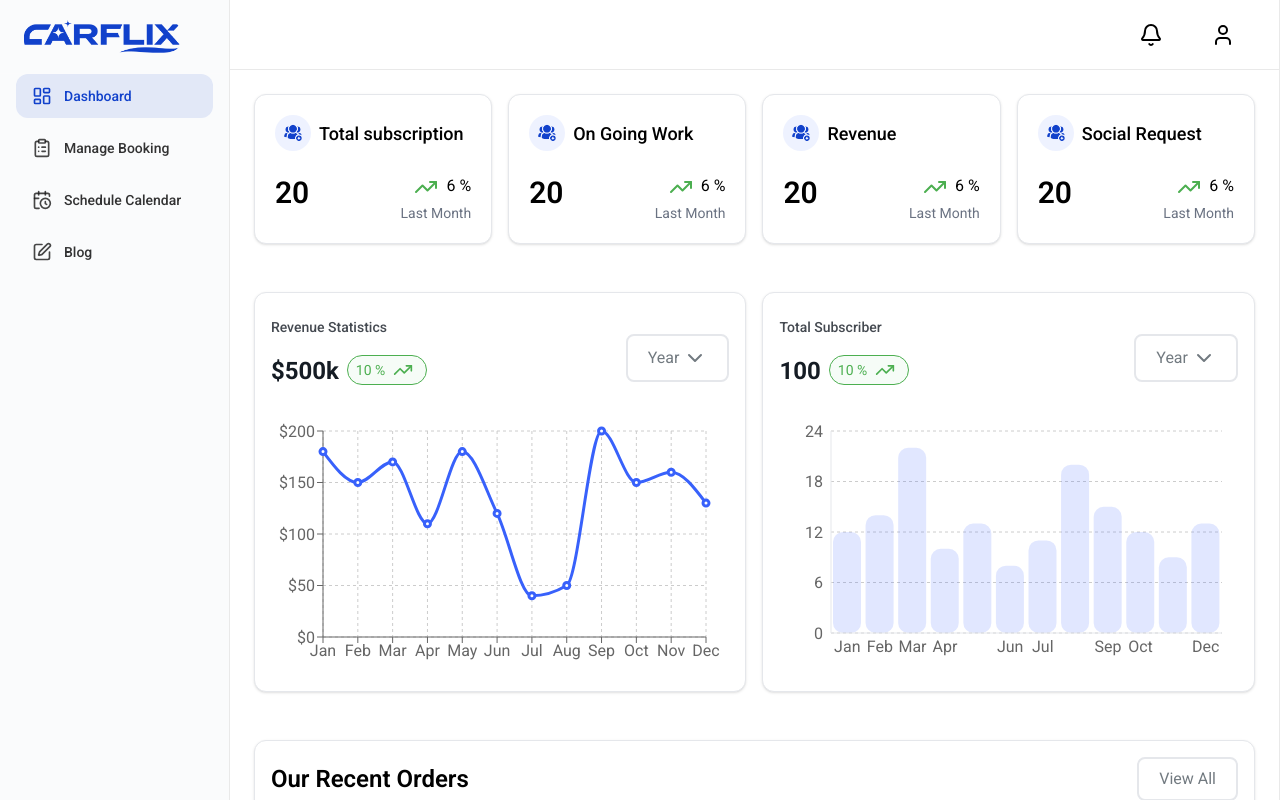
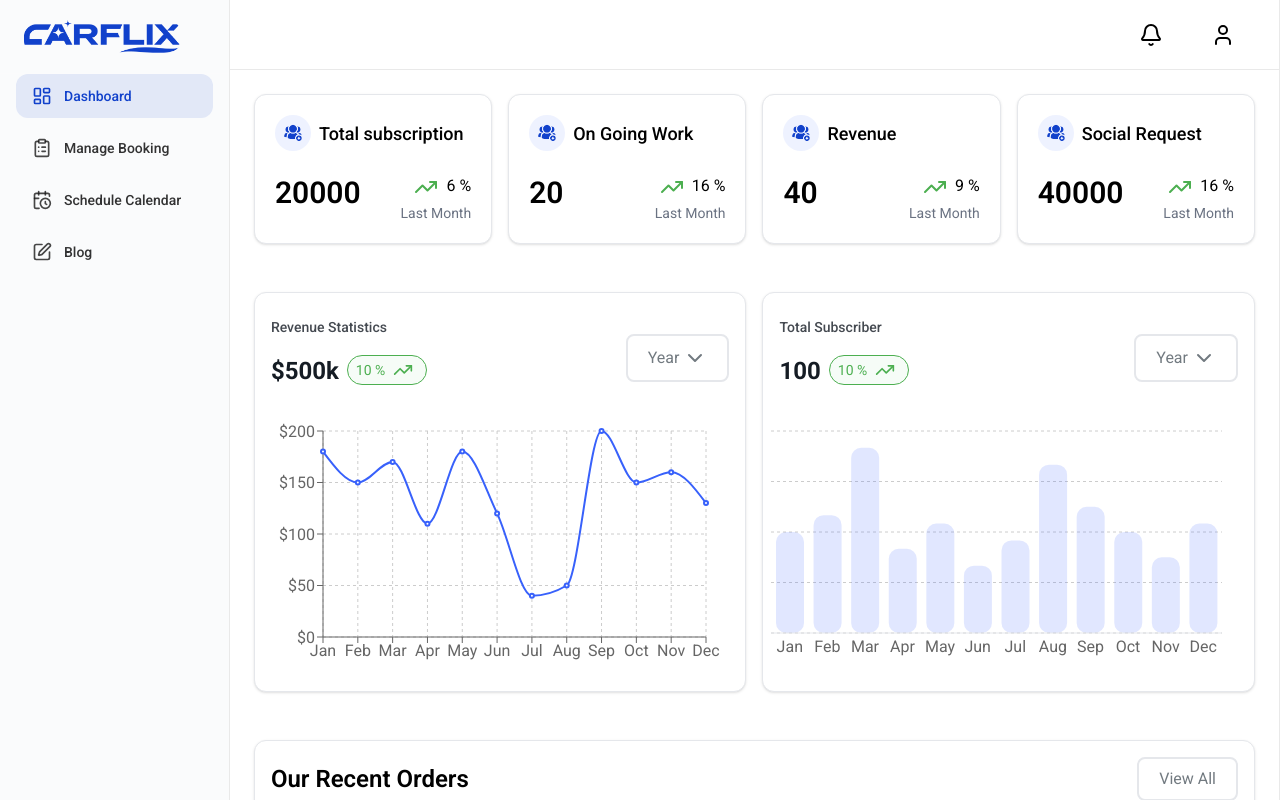
Before and after one commit to SopnilSwapon/car-flix-repo, a Next.js app: page /dashboard in a window 1280 px wide. Shown: the top 800 px of the page. Built offline with nearby package versions, Linux system fonts and the light colour scheme.

Commit message:
finish the dashboard page

```diff
--- a/app/Components/dashboard/RevenueChart.tsx
+++ b/app/Components/dashboard/RevenueChart.tsx
@@ -1,4 +1,3 @@
-
 "use client";
 
 import {
@@ -48,7 +47,14 @@ function ActiveDot({
         rx={6}
         fill="url(#hoverGradient)"
       />
-      <circle cx={cx} cy={cy} r={r} fill="#fff" stroke="#3861FB" strokeWidth={2} />
+      <circle
+        cx={cx}
+        cy={cy}
+        r={r}
+        fill="#fff"
+        stroke="#3861FB"
+        strokeWidth={2}
+      />
     </g>
   );
 }
@@ -64,9 +70,7 @@ const CustomTooltip = ({ active, payload, label }: any) => {
           {label} {year}
         </p>
         <p>
-          <span className="text-blue-600 font-medium">
-            ${payload[0].value}
-          </span>{" "}
+          <span className="text-blue-600 font-medium">${payload[0].value}</span>{" "}
           <span className="text-gray-500">This Month</span>
         </p>
       </div>
@@ -96,19 +100,22 @@ export default function RevenueChart() {
   const CHART_BOTTOM = CHART_HEIGHT - MARGIN.bottom;
 
   return (
-    <div className="w-full">
+    <div className="w-full ">
       <ResponsiveContainer width="100%" height={CHART_HEIGHT}>
         <LineChart data={data} margin={MARGIN}>
           <CartesianGrid strokeDasharray="3 3" />
-          <XAxis dataKey="name" />
-          <YAxis tickFormatter={(v: number) => `$${v}`} />
+          <XAxis className="font-normal text-[10px]" dataKey="name" />
+          <YAxis
+            className="font-normal text-[10px]"
+            tickFormatter={(v: number) => `$${v}`}
+          />
           <Tooltip cursor={false} content={<CustomTooltip />} />
           <Line
             type="monotone"
             dataKey="uv"
             stroke="#3861FB"
-            strokeWidth={3}
-            dot={{ r: 3 }}
+            strokeWidth={2}
+            dot={{ r: 2 }}
             activeDot={<ActiveDot chartBottom={CHART_BOTTOM} stripWidth={26} />}
             isAnimationActive={false}
           />
--- a/app/Components/dashboard/StateCard.tsx
+++ b/app/Components/dashboard/StateCard.tsx
@@ -11,7 +11,13 @@ interface IStatCard {
   Icon: StaticImageData;
 }
 
-const StatCard: React.FC<IStatCard> = ({ title, value, period, Icon }) => {
+const StatCard: React.FC<IStatCard> = ({
+  title,
+  value,
+  period,
+  Icon,
+  percent,
+}) => {
   return (
     <div className="w-full rounded-xl border border-gray-200 bg-white p-5 shadow-sm flex flex-col justify-between">
       {/* Top Section */}
@@ -29,7 +35,7 @@ const StatCard: React.FC<IStatCard> = ({ title, value, period, Icon }) => {
         <div className="text-sm flex justify-start items-end flex-col w-full">
           <div className="flex gap-2 mb-1">
             <TrendingUp className="text-[#4CAF50]" />{" "}
-            <span className="text-[16px]">6 %</span>
+            <span className="text-[16px]">{percent} %</span>
           </div>
           {period && <p className="text-gray-500">{period}</p>}
         </div>
--- a/app/Components/dashboard/SubscriberStaticsChart.tsx
+++ b/app/Components/dashboard/SubscriberStaticsChart.tsx
@@ -4,7 +4,6 @@ import {
   BarChart,
   Bar,
   XAxis,
-  YAxis,
   CartesianGrid,
   Tooltip,
   ResponsiveContainer,
@@ -18,12 +17,12 @@ const data: Row[] = [
   { name: "Mar", value: 22, year: 2025 },
   { name: "Apr", value: 10, year: 2025 },
   { name: "May", value: 13, year: 2025 },
-  { name: "Jun", value: 8,  year: 2025 },
+  { name: "Jun", value: 8, year: 2025 },
   { name: "Jul", value: 11, year: 2025 },
   { name: "Aug", value: 20, year: 2025 }, // highlighted in your example
   { name: "Sep", value: 15, year: 2025 },
   { name: "Oct", value: 12, year: 2025 },
-  { name: "Nov", value: 9,  year: 2025 },
+  { name: "Nov", value: 9, year: 2025 },
   { name: "Dec", value: 13, year: 2025 },
 ];
 
@@ -38,7 +37,10 @@ const CustomTooltip = ({ active, payload, label }: any) => {
           {label} {row.year}
         </div>
         <div className="text-sm text-gray-500">
-          This Month : <span className="text-blue-600 font-medium">{row.value} Subscription</span>
+          This Month :{" "}
+          <span className="text-blue-600 font-medium">
+            {row.value} Subscription
+          </span>
         </div>
       </div>
     );
@@ -54,8 +56,8 @@ const ActiveBarShape = (props: any) => {
   const glowWidth = Math.max(width, width); // a bit wider than the bar
 
   const glowX = x + width / 2 - glowWidth / 2;
-  const glowY = y;                 // start at bar top
-  const glowH = height;            // end at x-axis (no overflow)
+  const glowY = y; // start at bar top
+  const glowH = height; // end at x-axis (no overflow)
 
   return (
     <g>
@@ -106,11 +108,11 @@ export default function SubscribersBar() {
           </defs>
 
           <CartesianGrid strokeDasharray="3 3" vertical={false} />
-          <XAxis dataKey="name" tickLine={false} axisLine={{ stroke: "#E5E7EB" }} />
-          <YAxis
+          <XAxis
+            dataKey="name"
+            className="font-normal text-[10px]"
             tickLine={false}
             axisLine={{ stroke: "#E5E7EB" }}
-            tickFormatter={(v) => `${v}`}
           />
           <Tooltip cursor={false} content={<CustomTooltip />} />
 
@@ -119,7 +121,7 @@ export default function SubscribersBar() {
             dataKey="value"
             barSize={28}
             radius={[10, 10, 10, 10]}
-            fill="rgba(56,97,251,0.15)"   // pale bars like your screenshot
+            fill="rgba(56,97,251,0.15)" // pale bars like your screenshot
             activeBar={<ActiveBarShape />}
             isAnimationActive={false}
           />
--- a/app/dashboard/page.tsx
+++ b/app/dashboard/page.tsx
@@ -12,7 +12,7 @@ export default function page() {
       <div className="py-6 mx-6 flex gap-4">
         <StatCard
           title="Total subscription"
-          value={20}
+          value={20000}
           percent={6}
           period="Last Month"
           Icon={logo}
@@ -20,21 +20,21 @@ export default function page() {
         <StatCard
           title="On Going Work"
           value={20}
-          percent={6}
+          percent={16}
           period="Last Month"
           Icon={logo}
         />
         <StatCard
           title="Revenue"
-          value={20}
-          percent={6}
+          value={40}
+          percent={9}
           period="Last Month"
           Icon={logo}
         />
         <StatCard
           title="Social Request"
-          value={20}
-          percent={6}
+          value={40000}
+          percent={16}
           period="Last Month"
           Icon={logo}
         />
```
